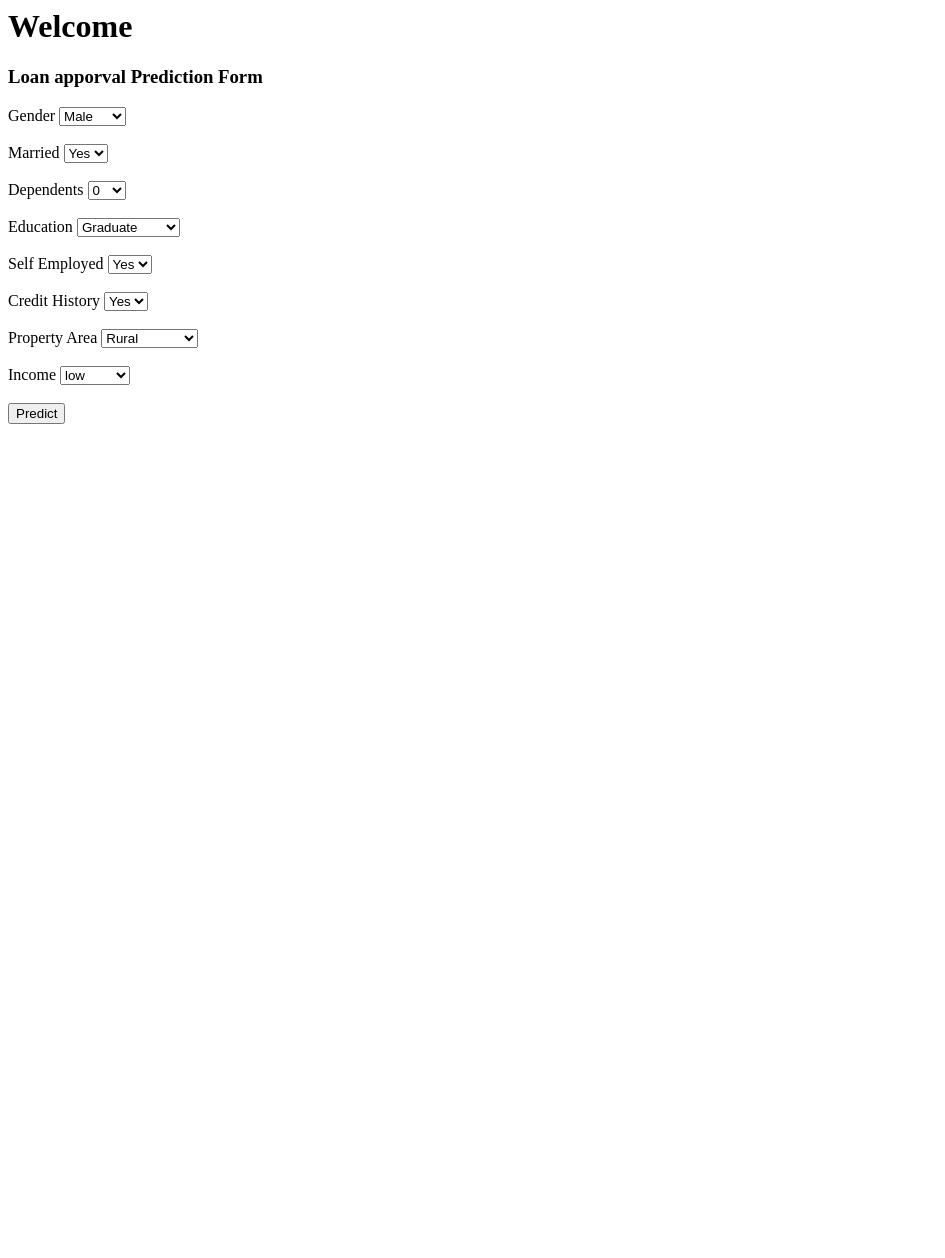
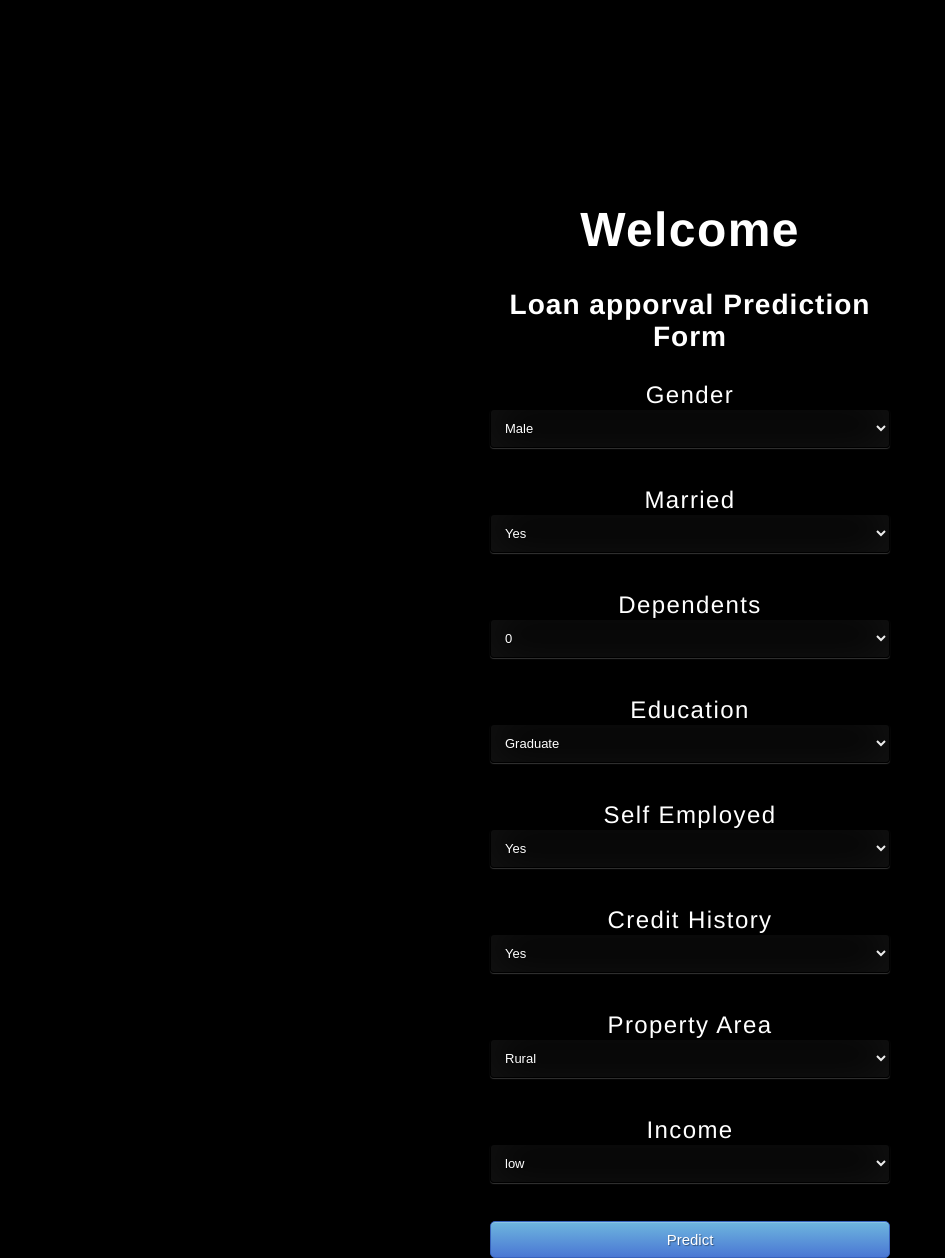
Before and after one commit to mmaithani/Loan-Approvel-ML-model-with-insights, a Flask app: page / in a window 1280 px wide. Shown: the whole page, without its empty margins (0-945 px from the left). Before the commit the page ends 424 px from the top, so only its background shows below. Run offline with Flask 2, Linux system fonts and the light colour scheme; parts of the project's set-up code (start-up, migrations or seed data) failed here and were passed over.

Commit message:
upadeted index code

```diff
--- a/templates/loan_application_form.html
+++ b/templates/loan_application_form.html
@@ -1,10 +1,22 @@
 <!-- for rendering with flask this html file must be in "templates" folder -->
+<!DOCTYPE html>
+<html >
+<head>
+  <meta charset="UTF-8">
+  <title>Deployment Tutorial 1</title>
+  <link href='https://fonts.googleapis.com/css?family=Pacifico' rel='stylesheet' type='text/css'>
+<link href='https://fonts.googleapis.com/css?family=Arimo' rel='stylesheet' type='text/css'>
+<link href='https://fonts.googleapis.com/css?family=Hind:300' rel='stylesheet' type='text/css'>
+<link href='https://fonts.googleapis.com/css?family=Open+Sans+Condensed:300' rel='stylesheet' type='text/css'>
+<link rel="stylesheet" href="{{ url_for('static', filename='css/style.css') }}">
+</head>
 
+
+<body style="background: #000;">
+<div class="form1">
 <h1> Welcome</h1>
 <h3>Loan apporval Prediction Form </h3>
-
 <!-- 'Gender', 'Married', 'Dependents', 'Education', 'Self_Employed','Credit_History','Property_Area', 'Income' -->
-<div>
     <form action="{{ url_for('prediction')}}" method="post" id="loan_predict">
         <label for="Gender">Gender</label>
         <select id="Gender" name="Gender">
@@ -58,7 +70,8 @@
             <option value ="0">High</option>
             </select>
         <br><br>
-    <input type="submit" value="Predict">
+    <!-- <input type="submit" value="Predict">  -->
+    <button type="submit" class="btn btn-primary btn-block btn-large">Predict </button>
     </form>
 </div>
 
@@ -68,3 +81,6 @@
     <h1> {{ prediction }}</h1>
 
 </div>
+
+</body>
+</html>
```
